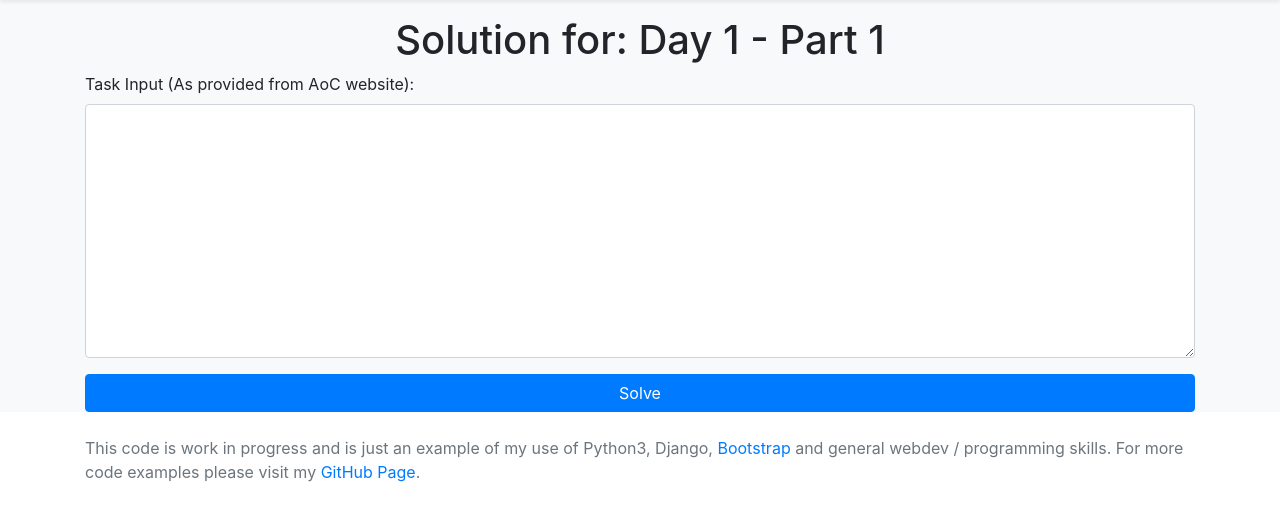
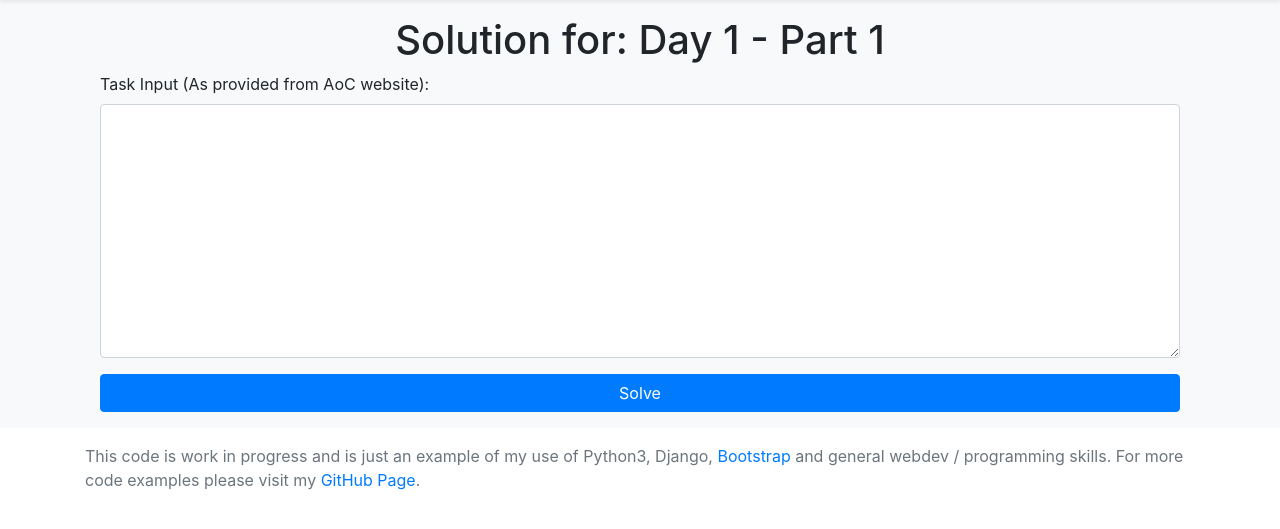
Before and after one commit to FredrikEglese/AoCProject, a Django app: page /solve/1_1/ in a window 1280 px wide. Shown: the part 56-585 px from the top of the page. Run offline with Django 3.2, Linux system fonts and the light colour scheme; style sheets or scripts are compiled from the project's sources; some libraries are stand-ins or nearby versions.

Commit message:
Padding under solve button

```diff
--- a/AoC/templates/AoC/solve.html
+++ b/AoC/templates/AoC/solve.html
@@ -2,7 +2,7 @@
 
 {% block body %}
 
-    <container>
+    <div class="container pb-2">
 
         <section class="text-center pt-3">
             <h1>Solution for: {{question_title}}</h1>
@@ -19,6 +19,6 @@
             </form>
         </div>
 
-    </container>
+    </div>
 
 {% endblock %}
```
